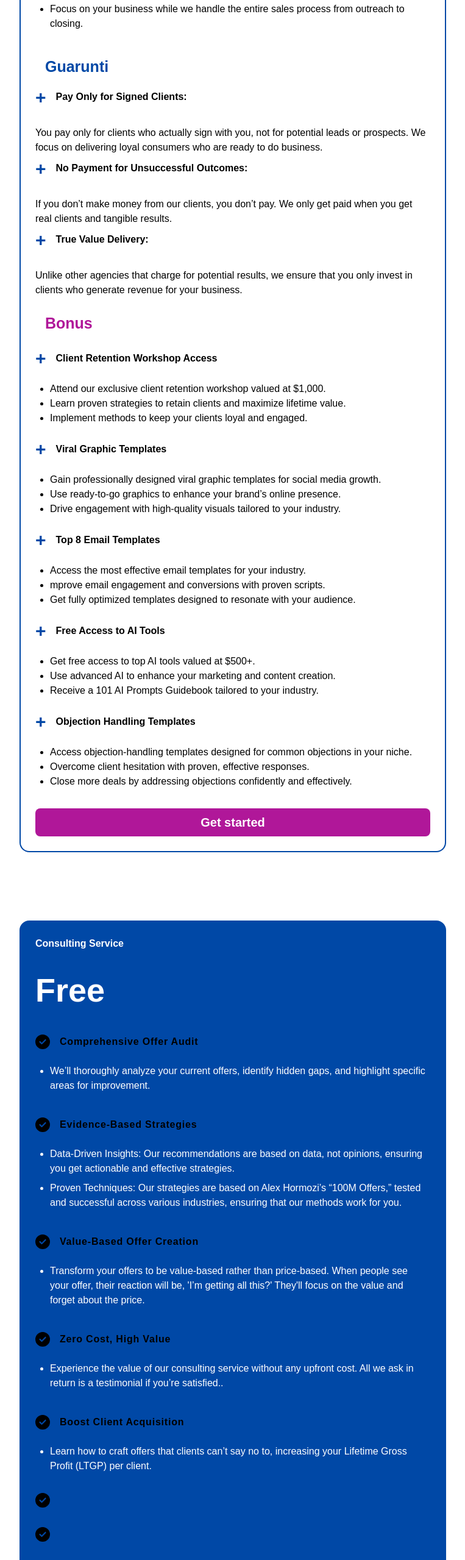
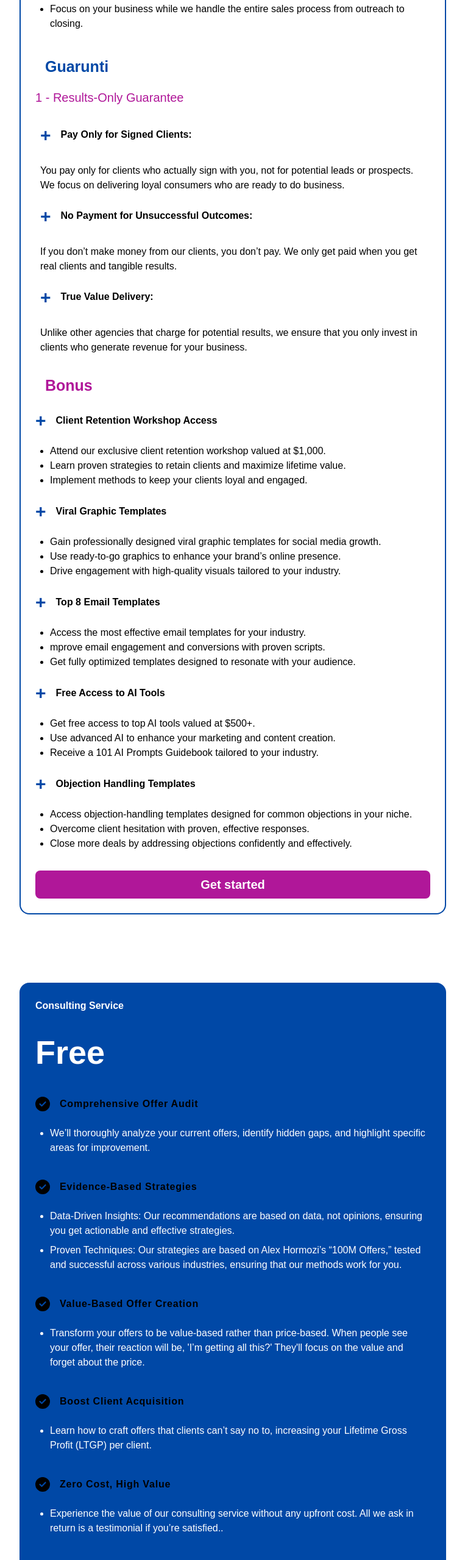
Before and after one commit to ayouub-bk/LoschMedia_Agency, a React (Vite) app: page /Pricing in a window 1280 px wide. Shown: the part 2180-4739 px from the top of the page at 61% size, without its empty margins (258-1021 px from the left). Built offline with nearby package versions, Linux system fonts and the light colour scheme.

Commit message:
fixed pricing screen

```diff
--- a/src/data.js
+++ b/src/data.js
@@ -271,13 +271,7 @@ export const Offers = [
           "Transform your offers to be value-based rather than price-based. When people see your offer, their reaction will be, 'I’m getting all this?' They'll focus on the value and forget about the price.",
         ],
       },
-      {
-        subtitle: "Zero Cost, High Value",
-        name: "",
-        description: [
-          "Experience the value of our consulting service without any upfront cost. All we ask in return is a testimonial if you’re satisfied..",
-        ],
-      },
+
       {
         subtitle: "Boost Client Acquisition",
         name: "",
@@ -286,9 +280,11 @@ export const Offers = [
         ],
       },
       {
-        subtitle: "",
+        subtitle: "Zero Cost, High Value",
         name: "",
-        description: [],
+        description: [
+          "Experience the value of our consulting service without any upfront cost. All we ask in return is a testimonial if you’re satisfied..",
+        ],
       },
       {
         subtitle: "",
--- a/src/pages/Pricing.jsx
+++ b/src/pages/Pricing.jsx
@@ -55,8 +55,8 @@ const Pricing = () => {
                       >
                         <img
                           className=""
-                          height="24px"
-                          width="24px"
+                          height={i.subtitle ? "24px" : "0px"}
+                          width={i.subtitle ? "24px" : "0px"}
                           src={checkIcon}
                           alt="icon"
                         />
@@ -86,17 +86,22 @@ const Pricing = () => {
               </div>
               <div>
                 {offer.Guarunti && (
+                  <div>
                     <h2
                       className={`text-[25px] font-bold mb-2 ml-4 text-secondary `}
                     >
                       {" "}
                       Guarunti{" "}
                     </h2>
+                    <h3 className="text-highlight text-[20px] my-4 ">
+                      1 - Results-Only Guarantee
+                    </h3>
+                  </div>
                 )}
                 {offer.Guarunti?.map((G) => {
                   const { title, dettail } = G;
                   return (
-                    <div className="flex flex-col  gap-4 ">
+                    <div className="flex flex-col  gap-4 p-2">
                       <div className="flex items-center gap-4 ">
                         <p className="text-[30px] text-secondary font-extrabold ">
                           +
```
Lines whose indentation alone changed are shown as unchanged.
